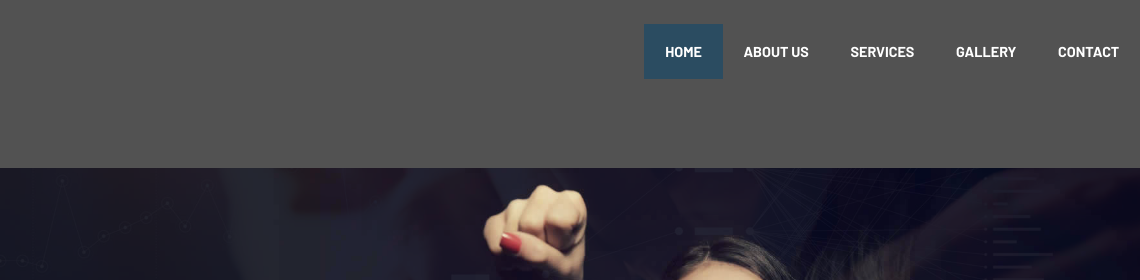
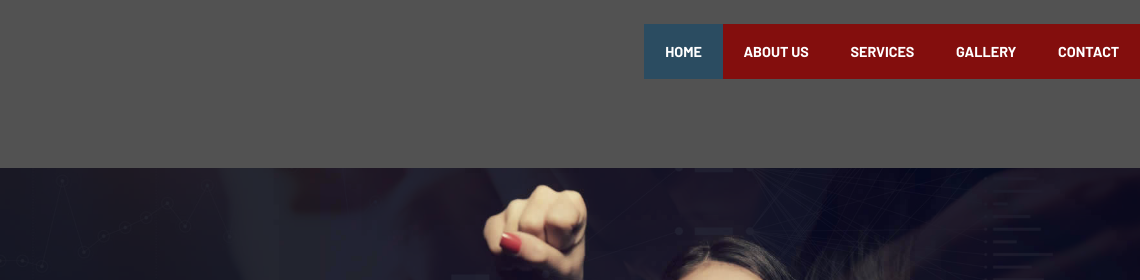
Before and after one commit to xelab04/cse, a plain HTML site: page index.html in a window 1280 px wide. Shown: the top 280 px of the page, 140-1280 px from the left. Drawn offline with Linux system fonts and the light colour scheme; files whose address does not match are found by name.

Commit message:
Options bar

```diff
--- a/css/responsee.css
+++ b/css/responsee.css
@@ -199,7 +199,8 @@ nav {
   min-width:100%;
   padding:0.625rem;
 }
-.top-nav li a:hover, .aside-nav li a:hover {background:#2b4c61;}
+.top-nav li a, .aside-nav li a{background:#830E0D;}
+.top-nav li a:hover, .aside-nav li a:hover {background:#e0e0e0;}
 .top-nav li ul {display:none;}
 .top-nav li ul li,.top-nav li ul li ul li {
   float:none;
```
